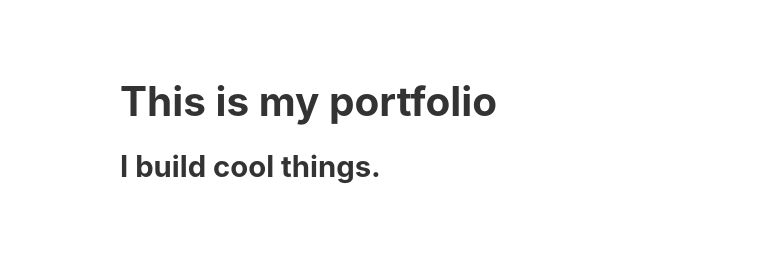
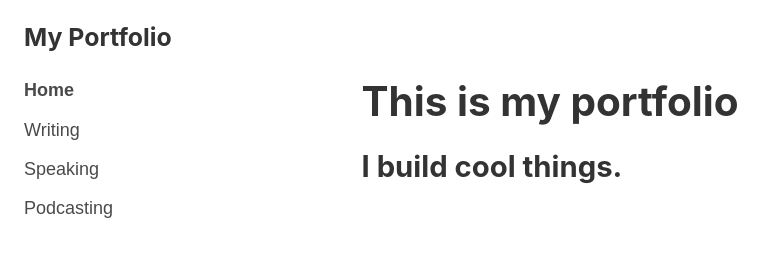
Before and after one commit to emmabostian/building-a-portfolio-with-gatsby, a Gatsby site: page / in a window 1280 px wide. Shown: the whole page, without its empty margins (0-776 px from the left). Built offline with nearby package versions, Linux system fonts and the light colour scheme; Gatsby itself is replaced by a stand-in of ours.

Commit message:
Adding navigation

```diff
--- a/src/components/nav.css
+++ b/src/components/nav.css
@@ -15,6 +15,6 @@
     color: #4A4A4A;
 }
 
-.navigation__link--active {
+.nav__link--active {
     font-weight: bold;
 }
--- a/src/components/nav.js
+++ b/src/components/nav.js
@@ -4,7 +4,15 @@ import { Link } from "gatsby";
 import "./nav.css";
 
 const Nav = () => (
-    <nav></nav>
+    <nav className="nav">
+        <h3 className="nav__title">My Portfolio</h3>
+        <ul className="nav__list">
+            <li><Link to="/" className="nav__link" activeClassName="nav__link--active">Home</Link></li>
+            <li><Link to="/writing" className="nav__link" activeClassName="nav__link--active">Writing</Link></li>
+            <li><Link to="/speaking" className="nav__link" activeClassName="nav__link--active">Speaking</Link></li>
+            <li><Link to="/podcasting" className="nav__link" activeClassName="nav__link--active">Podcasting</Link></li>
+        </ul>
+    </nav>
 )
 
 export default Nav;
```
Also changed, not shown: README.md.
